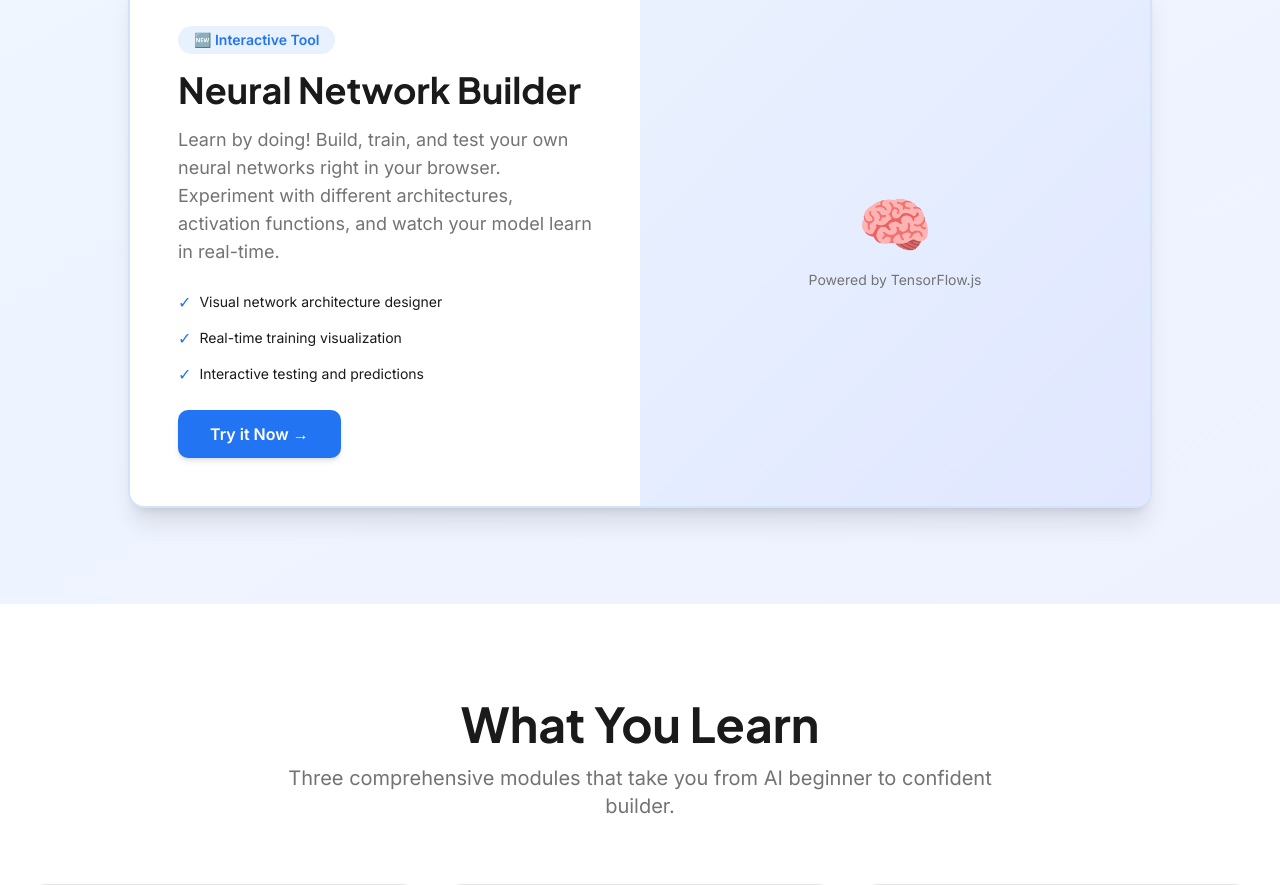
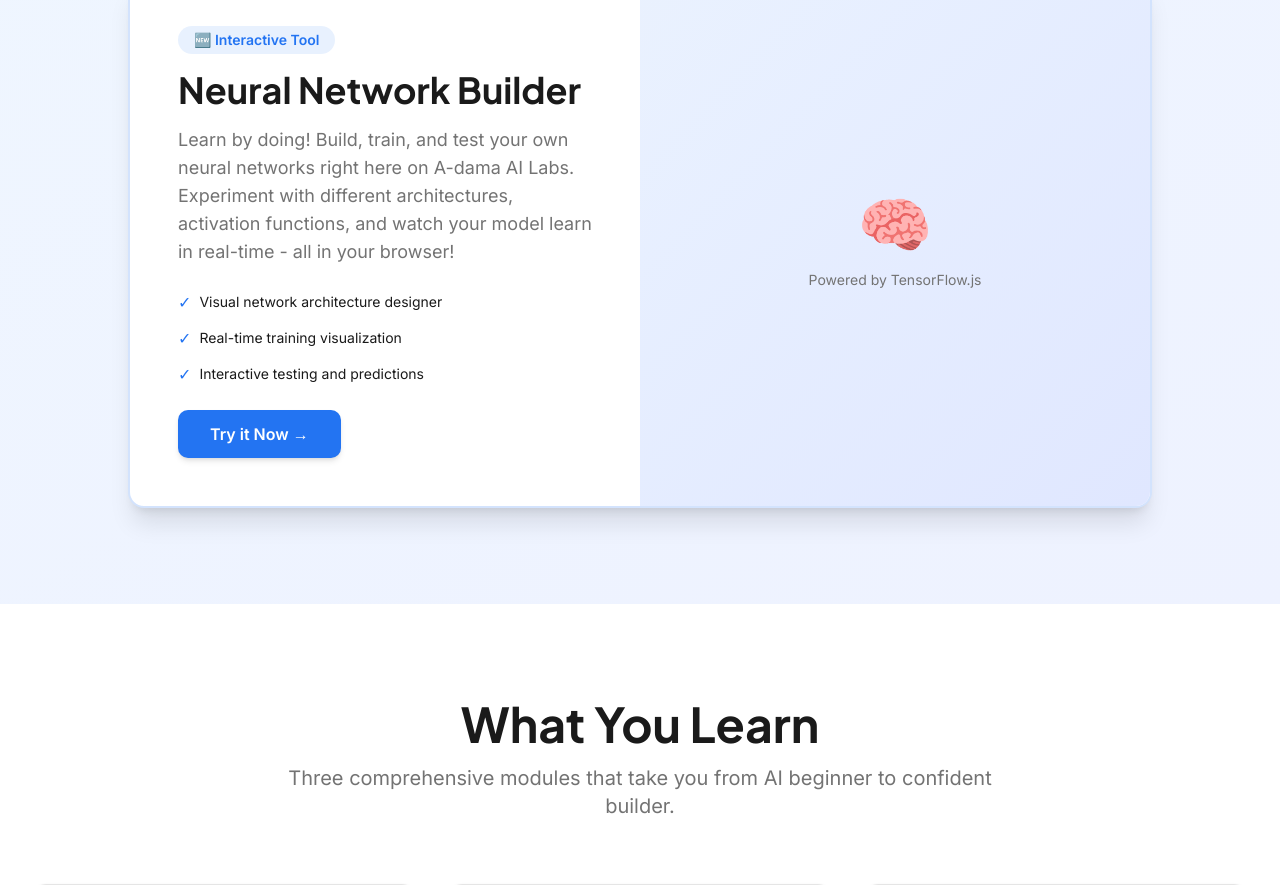
Before and after one commit to Touradam/adama-ai-labs, a Next.js app: page /learn-ai in a window 1280 px wide. Shown: the part 800-1685 px from the top of the page. Built offline with nearby package versions, Linux system fonts and the light colour scheme.

Commit message:
Update Neural Network Builder description to emphasize on-site functionality

```diff
--- a/app/learn-ai/page.tsx
+++ b/app/learn-ai/page.tsx
@@ -44,8 +44,8 @@ export default function LearnAIPage() {
                     Neural Network Builder
                   </h2>
                   <p className="text-lg text-muted-foreground mb-6">
-                    Learn by doing! Build, train, and test your own neural networks right in your browser.
-                    Experiment with different architectures, activation functions, and watch your model learn in real-time.
+                    Learn by doing! Build, train, and test your own neural networks right here on A-dama AI Labs.
+                    Experiment with different architectures, activation functions, and watch your model learn in real-time - all in your browser!
                   </p>
                   <div className="space-y-3 mb-6">
                     <div className="flex items-center gap-2">
```
